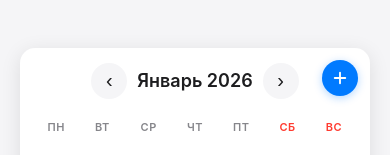
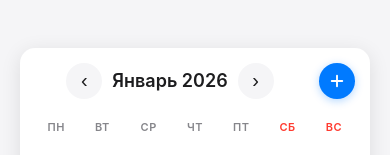
Before and after one commit to AdilBikeev/clock-calendar, a React (Vite) app: page / in a window 390 px wide. Shown: the part 173-328 px from the top of the page. Built offline with nearby package versions, Linux system fonts and the light colour scheme.

Commit message:
Fix adaptive

```diff
--- a/src/components/CalendarApp.css
+++ b/src/components/CalendarApp.css
@@ -31,6 +31,7 @@
   margin-bottom: 15px;
   transition: all 0.3s ease;
   flex-shrink: 0;
+  position: relative;
 }
 
 .header-navigation {
@@ -145,8 +146,8 @@
 
 .calendar-add-event-btn-header {
   position: absolute;
-  top: 16px;
-  right: 16px;
+  top: 15px;
+  right: 15px;
   background: #007aff;
   border: none;
   border-radius: 50%;
@@ -178,8 +179,8 @@
     display: flex;
     width: 36px;
     height: 36px;
-    top: 12px;
-    right: 12px;
+    top: 15px;
+    right: 15px;
   }
 
   .calendar-add-event-btn-header svg {
@@ -191,6 +192,10 @@
     width: 36px;
     height: 36px;
   }
+
+  .calendar-header {
+    padding-right: 50px;
+  }
 }
 
 @media (min-width: 769px) {
```
